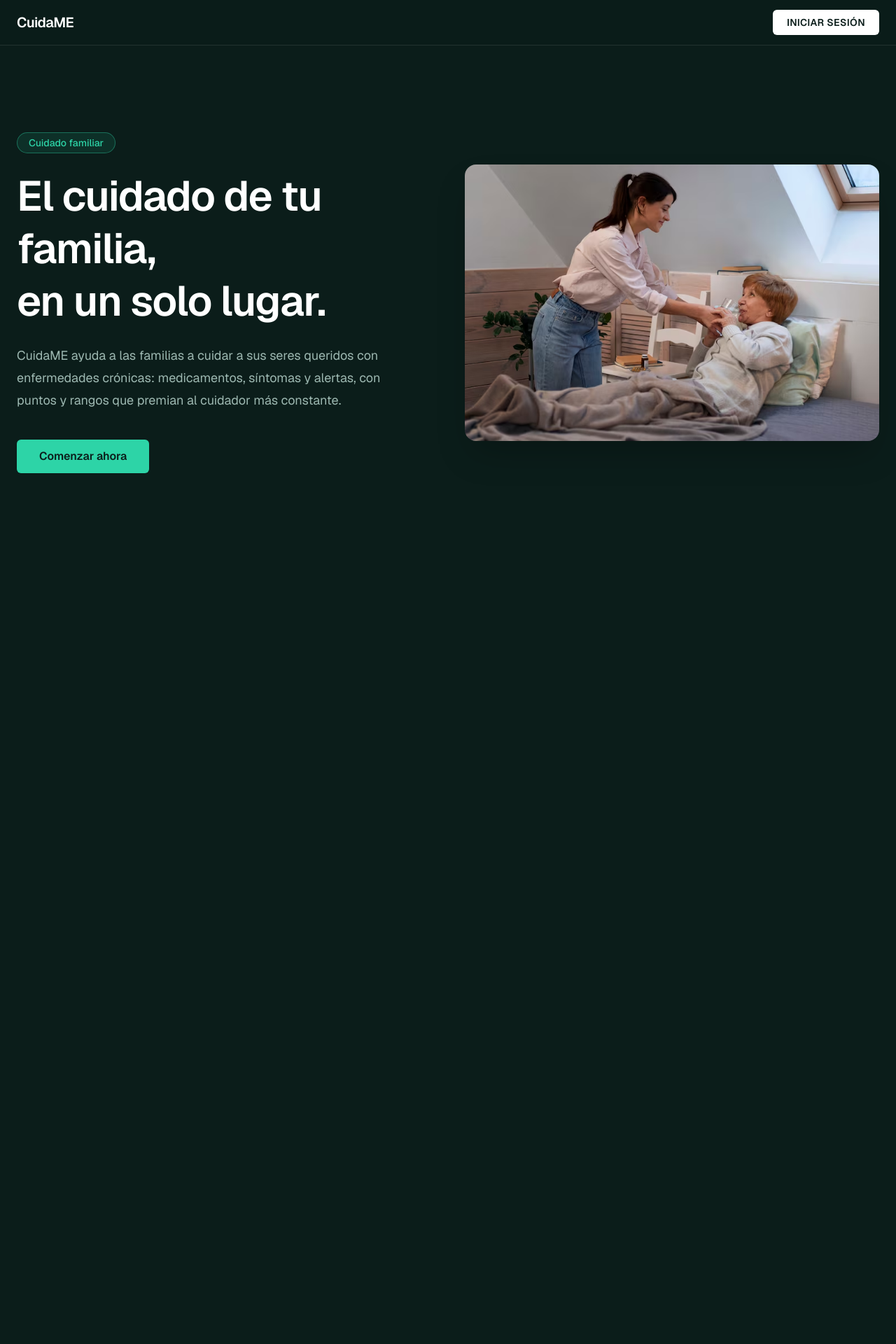
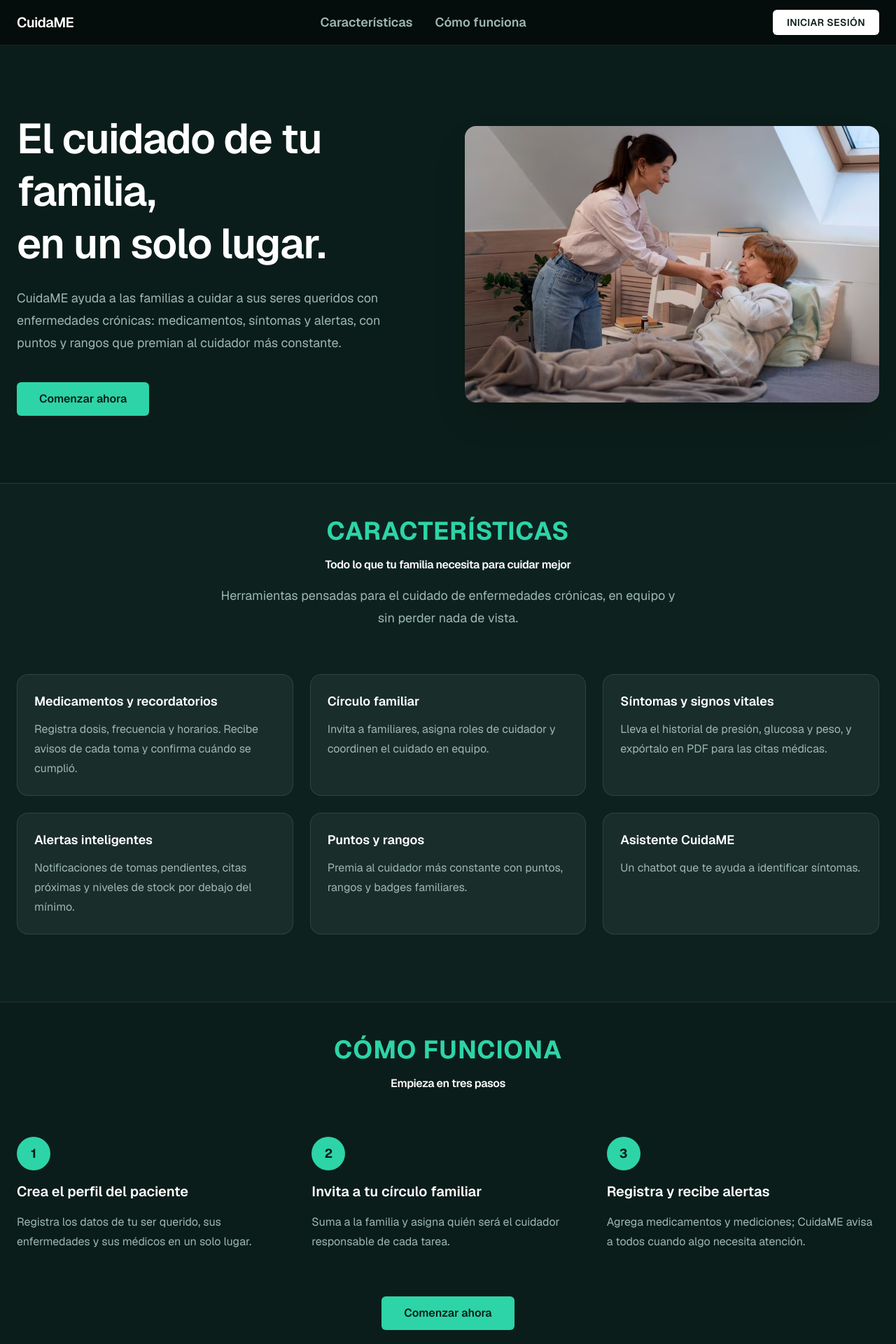
Before and after one commit to michael-martinez14/CuidaME_ProyectoFinal, a Next.js app in the folder fronted/: page / in a window 1280 px wide. Shown: the top 1920 px of the page at 70% size. Before the commit the page ends 800 px from the top, so only its background shows below. Built offline with nearby package versions, Linux system fonts and the light colour scheme.

Commit message:
Refactorizacion main view

```diff
--- a/fronted/app/globals.css
+++ b/fronted/app/globals.css
@@ -5,6 +5,7 @@
   --background: #0b1d1a;
   --foreground: #eef4f2;
   --brand-deep: #0b1d1a;   /* verde petróleo casi negro */
+  --brand-darker: #050d0b; /* verde aún más oscuro (navbar/footer) */
   --brand-dark: #11302b;   /* verde oscuro */
   --brand-navy: #0e2235;   /* azul oscuro */
   --brand-accent: #2dd4a7; /* verde menta para acentos */
@@ -15,6 +16,7 @@
   --color-background: var(--background);
   --color-foreground: var(--foreground);
   --color-brand-deep: var(--brand-deep);
+  --color-brand-darker: var(--brand-darker);
   --color-brand-dark: var(--brand-dark);
   --color-brand-navy: var(--brand-navy);
   --color-brand-accent: var(--brand-accent);
--- a/fronted/app/page.tsx
+++ b/fronted/app/page.tsx
@@ -1,6 +1,60 @@
 import Image from "next/image";
 import Link from "next/link";
 import Navbar from "@/components/Navbar";
+
+const caracteristicas = [
+  {
+    titulo: "Medicamentos y recordatorios",
+    descripcion:
+      "Registra dosis, frecuencia y horarios. Recibe avisos de cada toma y confirma cuándo se cumplió.",
+  },
+  {
+    titulo: "Círculo familiar",
+    descripcion:
+      "Invita a familiares, asigna roles de cuidador y coordinen el cuidado en equipo.",
+  },
+  {
+    titulo: "Síntomas y signos vitales",
+    descripcion:
+      "Lleva el historial de presión, glucosa y peso, y expórtalo en PDF para las citas médicas.",
+  },
+  {
+    titulo: "Alertas inteligentes",
+    descripcion:
+      "Notificaciones de tomas pendientes, citas próximas y niveles de stock por debajo del mínimo.",
+  },
+  {
+    titulo: "Puntos y rangos",
+    descripcion:
+      "Premia al cuidador más constante con puntos, rangos y badges familiares.",
+  },
+  {
+    titulo: "Asistente CuidaME",
+    descripcion:
+      "Un chatbot que te ayuda a identificar síntomas.",
+  },
+];
+
+const pasos = [
+  {
+    numero: "1",
+    titulo: "Crea el perfil del paciente",
+    descripcion:
+      "Registra los datos de tu ser querido, sus enfermedades y sus médicos en un solo lugar.",
+  },
+  {
+    numero: "2",
+    titulo: "Invita a tu círculo familiar",
+    descripcion:
+      "Suma a la familia y asigna quién será el cuidador responsable de cada tarea.",
+  },
+  {
+    numero: "3",
+    titulo: "Registra y recibe alertas",
+    descripcion:
+      "Agrega medicamentos y mediciones; CuidaME avisa a todos cuando algo necesita atención.",
+  },
+];
 
 export default function Home() {
   return (
@@ -8,13 +62,12 @@ export default function Home() {
       <Navbar />
 
       {/* Hero */}
-      <main className="relative flex flex-1 flex-col overflow-hidden">
-        <div className="relative z-10 mx-auto grid w-full max-w-7xl flex-1 grid-cols-1 items-center gap-12 px-6 py-24 lg:grid-cols-2">
+      <main className="flex flex-1 flex-col">
+        <section className="relative flex flex-col overflow-hidden">
+          <div className="relative z-10 mx-auto grid w-full max-w-7xl grid-cols-1 items-center gap-12 px-6 py-24 lg:grid-cols-2">
             {/* Texto del hero */}
             <div className="flex flex-col items-start gap-6">
-            <span className="rounded-full border border-brand-accent/40 bg-brand-accent/10 px-4 py-1 text-sm font-medium text-brand-accent">
-              Cuidado familiar
-            </span>
+
 
               <h1 className="max-w-3xl text-5xl font-semibold leading-tight tracking-tight text-white sm:text-6xl">
                 El cuidado de tu familia, <br className="hidden sm:block" />
@@ -49,7 +102,108 @@ export default function Home() {
               />
             </div>
           </div>
+        </section>
+
+        {/* Características */}
+        <section
+          id="caracteristicas"
+          className="border-t border-white/10 bg-brand-dark/30"
+        >
+          <div className="mx-auto w-full max-w-7xl px-6 pb-24 pt-12">
+            <div className="mx-auto max-w-2xl text-center">
+              <span className="text-2xl font-bold uppercase tracking-wide text-brand-accent sm:text-4xl">
+                Características
+              </span>
+              <h2 className="mt-4 text-1xl font-semibold tracking-tight text-white sm:text-1xl">
+                Todo lo que tu familia necesita para cuidar mejor
+              </h2>
+              <p className="mt-4 text-lg leading-8 text-brand-muted">
+                Herramientas pensadas para el cuidado de enfermedades crónicas,
+                en equipo y sin perder nada de vista.
+              </p>
+            </div>
+
+            <div className="mt-16 grid grid-cols-1 gap-6 sm:grid-cols-2 lg:grid-cols-3">
+              {caracteristicas.map((item) => (
+                <div
+                  key={item.titulo}
+                  className="rounded-2xl border border-white/10 bg-white/5 p-6 transition-colors hover:border-brand-accent/40"
+                >
+                  <h3 className="text-lg font-semibold text-white">
+                    {item.titulo}
+                  </h3>
+                  <p className="mt-3 text-base leading-7 text-brand-muted">
+                    {item.descripcion}
+                  </p>
+                </div>
+              ))}
+            </div>
+          </div>
+        </section>
+
+        {/* Cómo funciona */}
+        <section id="como-funciona" className="border-t border-white/10">
+          <div className="mx-auto w-full max-w-7xl px-6 pb-24 pt-12">
+            <div className="mx-auto max-w-2xl text-center">
+              <span className="text-2xl font-bold uppercase tracking-wide text-brand-accent sm:text-4xl">
+                Cómo funciona
+              </span>
+              <h2 className="mt-4 text-1xl font-semibold tracking-tight text-white sm:text-1xl">
+                Empieza en tres pasos
+              </h2>
+            </div>
+
+            <div className="mt-16 grid grid-cols-1 gap-8 md:grid-cols-3">
+              {pasos.map((paso) => (
+                <div key={paso.numero} className="flex flex-col items-start gap-4">
+                  <span className="flex h-12 w-12 items-center justify-center rounded-full bg-brand-accent text-lg font-bold text-brand-deep">
+                    {paso.numero}
+                  </span>
+                  <h3 className="text-xl font-semibold text-white">
+                    {paso.titulo}
+                  </h3>
+                  <p className="text-base leading-7 text-brand-muted">
+                    {paso.descripcion}
+                  </p>
+                </div>
+              ))}
+            </div>
+
+            <div className="mt-16 flex justify-center">
+              <Link
+                href="/registro"
+                className="flex h-12 items-center justify-center rounded-md bg-brand-accent px-8 text-base font-semibold text-brand-deep transition-colors hover:bg-white"
+              >
+                Comenzar ahora
+              </Link>
+            </div>
+          </div>
+        </section>
       </main>
+
+      {/* Footer */}
+      <footer className="border-t border-white/10 bg-brand-darker">
+        <div className="mx-auto flex w-full max-w-7xl flex-col gap-8 px-6 py-12 md:flex-row md:items-start md:justify-between">
+          <div className="max-w-sm">
+            <span className="text-xl font-semibold tracking-tight text-white">
+              CuidaME
+            </span>
+            <p className="mt-3 text-sm leading-6 text-brand-muted">
+              Desarrollo de Aplicaciones de Vanguardia
+            </p>
+          </div>
+
+          <div className="flex flex-col gap-3">
+            <span className="text-sm font-semibold text-white">Cuenta</span>
+            <Link
+              href="/login"
+              className="text-sm text-brand-muted transition-colors hover:text-white"
+            >
+              Iniciar sesión
+            </Link>
+          </div>
+        </div>
+      </footer>
     </div>
   );
 }
--- a/fronted/components/Navbar.tsx
+++ b/fronted/components/Navbar.tsx
@@ -2,7 +2,7 @@ import Link from "next/link";
 
 export default function Navbar() {
   return (
-    <header className="sticky top-0 z-50 border-b border-white/10 bg-brand-deep/95 backdrop-blur">
+    <header className="sticky top-0 z-50 border-b border-white/10 bg-brand-darker/95 backdrop-blur">
       <nav className="mx-auto flex h-16 max-w-7xl items-center justify-between px-6">
         {/* Logo */}
         <Link href="/" className="flex items-center gap-2">
@@ -11,10 +11,24 @@ export default function Navbar() {
           </span>
         </Link>
 
-        {/* Enlaces esenciales */}
-        <div className="flex items-center gap-8">
+        {/* Enlaces de navegación */}
+        <div className="hidden items-center gap-8 md:flex">
+          <Link
+            href="/#caracteristicas"
+            className="text-lg font-semibold text-brand-muted transition-colors hover:text-white"
+          >
+            Características
+          </Link>
+          <Link
+            href="/#como-funciona"
+            className="text-lg font-semibold text-brand-muted transition-colors hover:text-white"
+          >
+            Cómo funciona
+          </Link>
+        </div>
 
-          {/* Botón de inicio de sesión */}
+        {/* Acciones */}
+        <div className="flex items-center gap-4">
           <Link
             href="/login"
             className="rounded-md bg-white px-5 py-2 text-sm font-semibold uppercase tracking-wide text-brand-deep transition-colors hover:bg-brand-accent"
```
Lines whose indentation alone changed are shown as unchanged.
